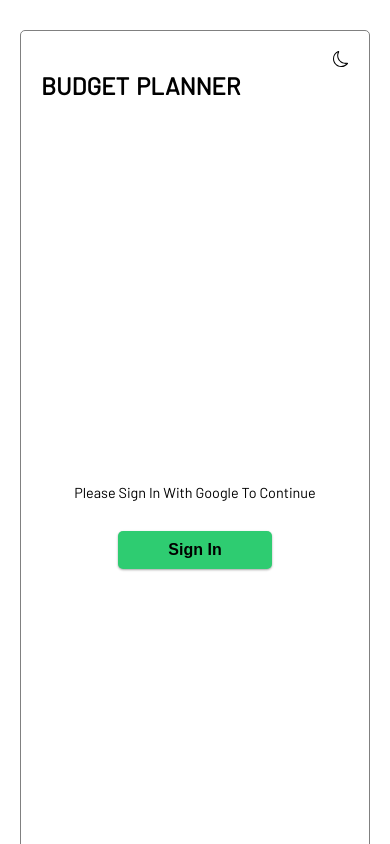
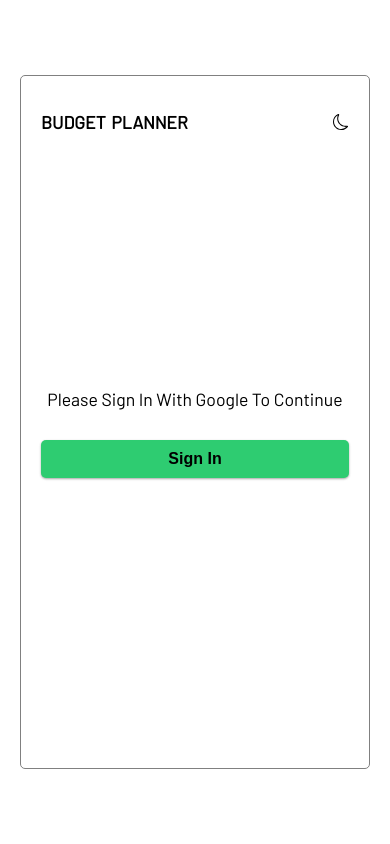
Before and after one commit to Jlbspyder/Budget-Planner, a React (Vite) app: page / in a window 390 px wide. Shown: the top 844 px of the page. Built offline with nearby package versions, Linux system fonts and the light colour scheme; a web font is replaced by a local one.

Commit message:
Update index.css

```diff
--- a/src/index.css
+++ b/src/index.css
@@ -24,7 +24,6 @@ body.darkmode {
   color: #fff;
   transition: all 0.2s ease-in-out;
 }
-
 .container {
   margin: 30px auto;
   padding: 20px;
@@ -40,12 +39,10 @@ body.darkmode {
   border: 1px solid hsl(0, 2%, 20%);
   transition: all 0.2s ease-in-out;
 }
-
 h1 {
   letter-spacing: 1px;
   margin: 0;
 }
-
 h2 {
   text-transform: uppercase;
   word-spacing: 5px;
@@ -54,7 +51,6 @@ h3 {
   border-bottom: 1px solid #bbb;
   margin: 40px 0 10px;
 }
-
 h4 {
   margin: 0;
   text-transform: uppercase;
@@ -62,7 +58,6 @@ h4 {
 h5, h6 {
   margin: 0;
 }
-
 small {
   margin-left: 2px;
 }
@@ -87,14 +82,12 @@ small {
 .mode {
   display: flex;
   justify-content: space-between;
-}
-.mode.set {
-  float: right;
+  flex-direction: row-reverse;
+  align-items: center;
 }
 .moon, .fill {
   cursor: pointer;
 }
-
 .profile-pix {
   border: 2px solid gray;
   width: 80px;
@@ -303,6 +296,7 @@ label {
   h2 {
     text-transform: uppercase;
     word-spacing: 2px;
+    font-size: 1.1rem;
   }
   .container {
     min-width: 350px;
@@ -320,10 +314,16 @@ label {
     height: 60px;
     margin-top: 10px;
   }
+  .sign {
+    width: 100%;
+  }
    .sign-in {
-    font-size: 0.9rem;
+    font-size: 1.1rem;
   }
   .sign-out {
     margin-top: 5px;
   }
+  .log-in {
+    height: 600px;
+  }
 }
```
